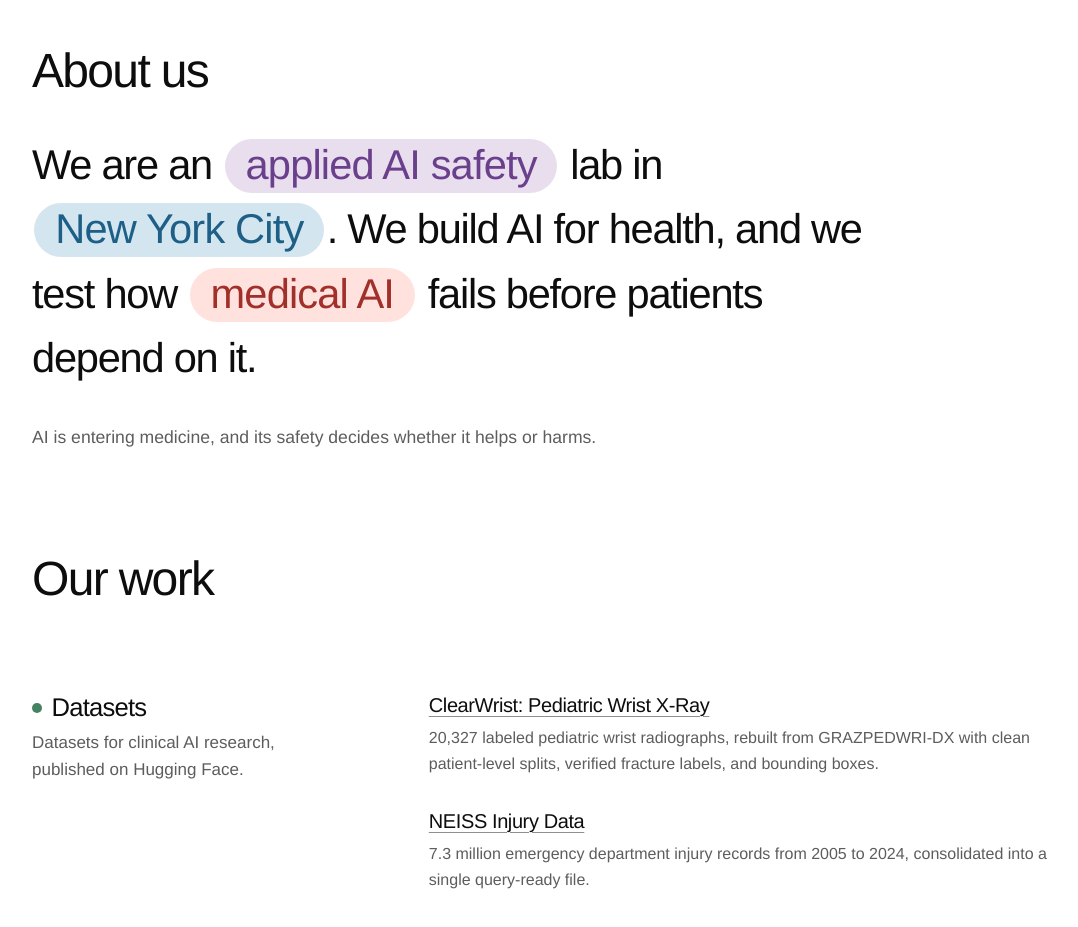
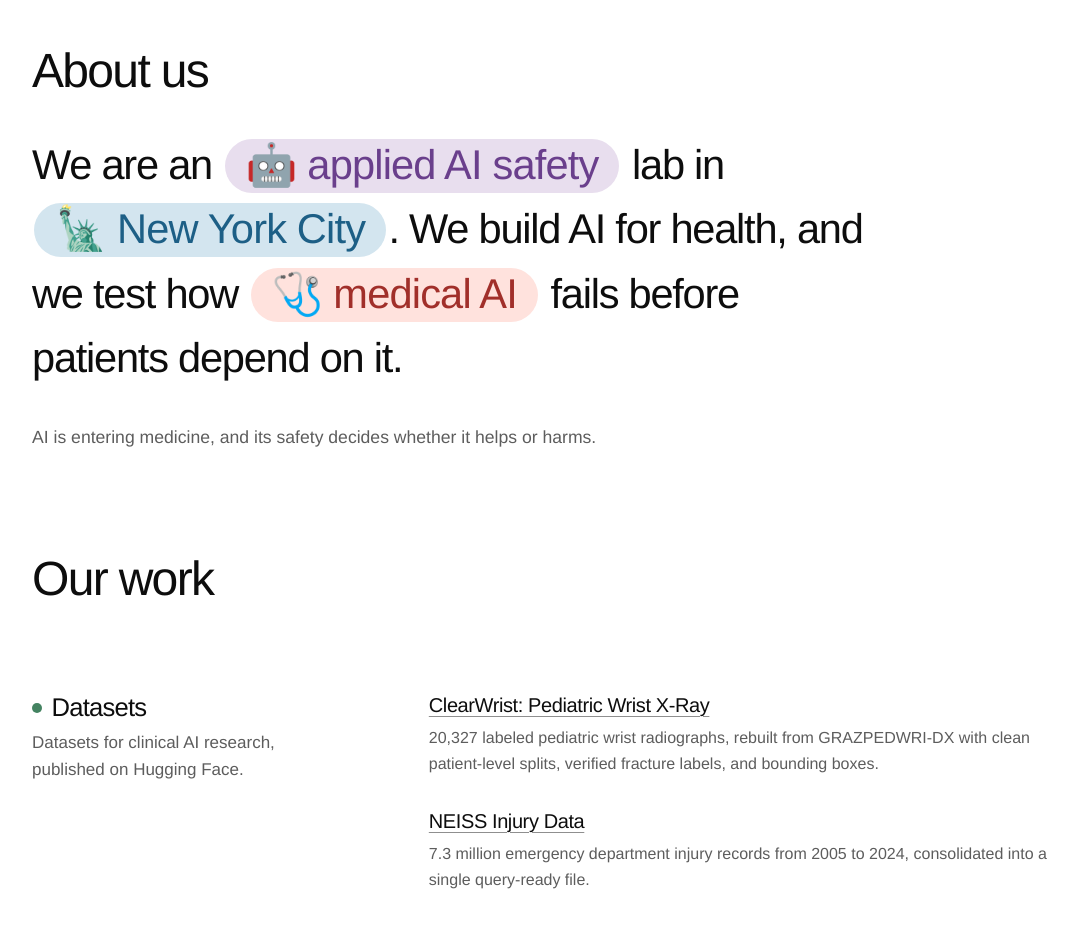
Before and after one commit to Layered-Labs/website, a Next.js app: page / in a window 1280 px wide. Shown: the part 1640-2567 px from the top of the page, without its empty margins (48-1126 px from the left). Built offline with nearby package versions, Linux system fonts and the light colour scheme; a web font is replaced by a local one.

Commit message:
Add emoji to the About pills

```diff
--- a/app/page.tsx
+++ b/app/page.tsx
@@ -38,7 +38,7 @@ export default function Home() {
           <h2 className="block-title">About us</h2>
           <RevealWords
             className="about-lede"
-            text="We are an {purple|applied AI safety} lab in {blue|New York City}. We build AI for health, and we test how {red|medical AI} fails before patients depend on it."
+            text="We are an {purple|🤖 applied AI safety} lab in {blue|🗽 New York City}. We build AI for health, and we test how {red|🩺 medical AI} fails before patients depend on it."
           />
           <p className="about-body muted">
             AI is entering medicine, and its safety decides whether it helps or harms.
--- a/components/reveal.tsx
+++ b/components/reveal.tsx
@@ -67,7 +67,8 @@ export function RevealWords({ text, className }: { text: string; className?: str
     }
   }
   text.slice(last).split(" ").filter(Boolean).forEach((w) => tokens.push({ text: w }));
-  const plain = text.replace(re, "$2");
+  // screen readers get the sentence without the emoji
+  const plain = text.replace(re, "$2").replace(/\p{Extended_Pictographic}\uFE0F?\s*/gu, "");
 
   useEffect(() => {
     const el = ref.current;
```
